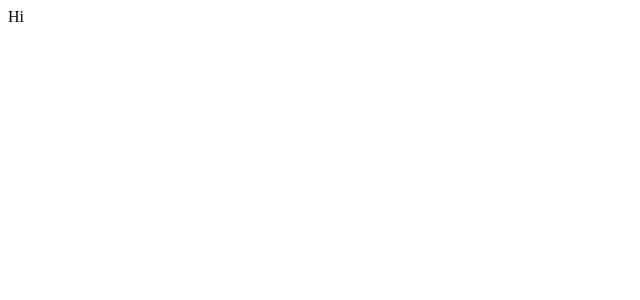
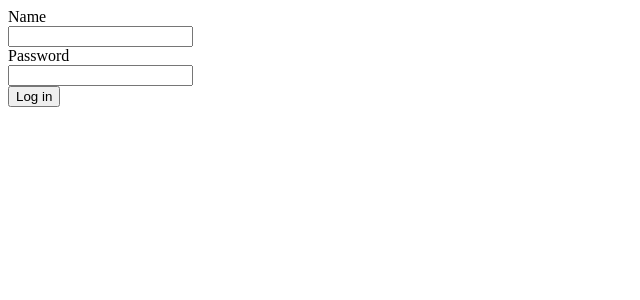
Before and after one commit to hackermanone/sturdy-octopus, a React (Create React App) app in the folder sturdy-octopus-7/: page / in a window 1280 px wide. Shown: the top 300 px of the page, without its empty margins (0-640 px from the left). Built offline with nearby package versions, Linux system fonts and the light colour scheme.

Commit message:
Basic router

```diff
--- a/sturdy-octopus-7/package.json
+++ b/sturdy-octopus-7/package.json
@@ -5,7 +5,11 @@
   "dependencies": {
     "react": "^16.8.6",
     "react-dom": "^16.8.6",
-    "react-scripts": "3.0.0"
+    "react-redux": "^7.0.2",
+    "react-router": "^5.0.0",
+    "react-router-dom": "^5.0.0",
+    "react-scripts": "3.0.0",
+    "redux": "^4.0.1"
   },
   "scripts": {
     "start": "react-scripts start",
--- a/sturdy-octopus-7/src/App.js
+++ b/sturdy-octopus-7/src/App.js
@@ -1,10 +1,16 @@
 import React from 'react';
+import { BrowserRouter as Router, Route, Switch} from 'react-router-dom';
+import LandingPage from './pages/LandingPage';
+import NotFoundPage from './pages/NotFoundPage';
 
 function App() {
   return (
-    <div className="App">
-      Hi
-    </div>
+    <Router>
+      <Switch>
+        <Route path="/" exact component={LandingPage} />
+        <Route component={NotFoundPage} />
+      </Switch>
+    </Router>
   );
 }
 
--- /dev/null
+++ b/sturdy-octopus-7/src/pages/LandingPage.js
@@ -0,0 +1,31 @@
+import React from 'react';
+
+class LandingPage extends React.Component {
+
+    render() {
+        return(
+            <div>
+                <form method="post" onSubmit={this.handleSubmit}>
+                    <label htmlFor="name">Name</label><br/>
+                    <input id="name" name="name" type="text"/><br/>
+                    <label htmlFor="password">Password</label><br/>
+                    <input id="password" name="password" type="password"/><br/>
+                    <input type="submit" value="Log in" />
+                </form>
+            </div>
+        )
+    }
+
+    handleSubmit = (e) => {
+        e.preventDefault();
+        console.log(e);
+        const data = new FormData(e.target);
+
+        for (let tuple of data.entries()) {
+            console.log(tuple);
+        }
+    }
+
+}
+
+export default LandingPage;
--- /dev/null
+++ b/sturdy-octopus-7/src/pages/NotFoundPage.js
@@ -0,0 +1,13 @@
+import React from 'react';
+
+class NotFoundPage extends React.Component {
+    render() {
+        return(
+            <div>
+                Not Found Boi
+            </div>
+        )
+    }
+}
+
+export default NotFoundPage;
```
Also changed, not shown: 1 other file (tests, documents, lock files or other folders).
